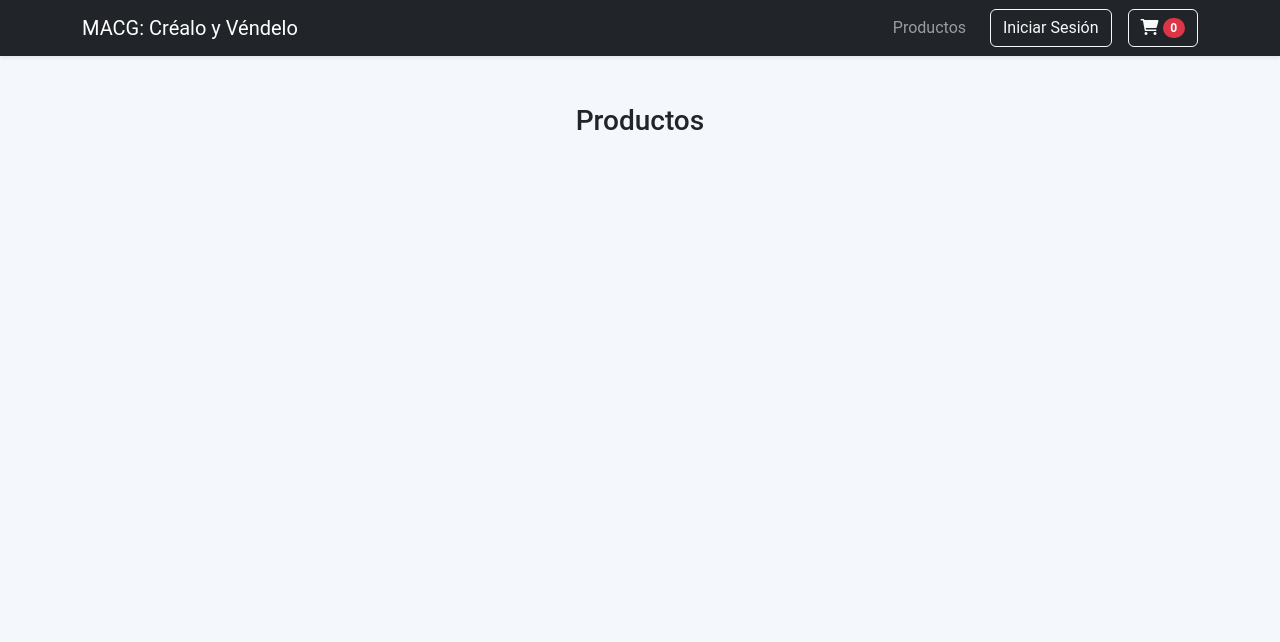
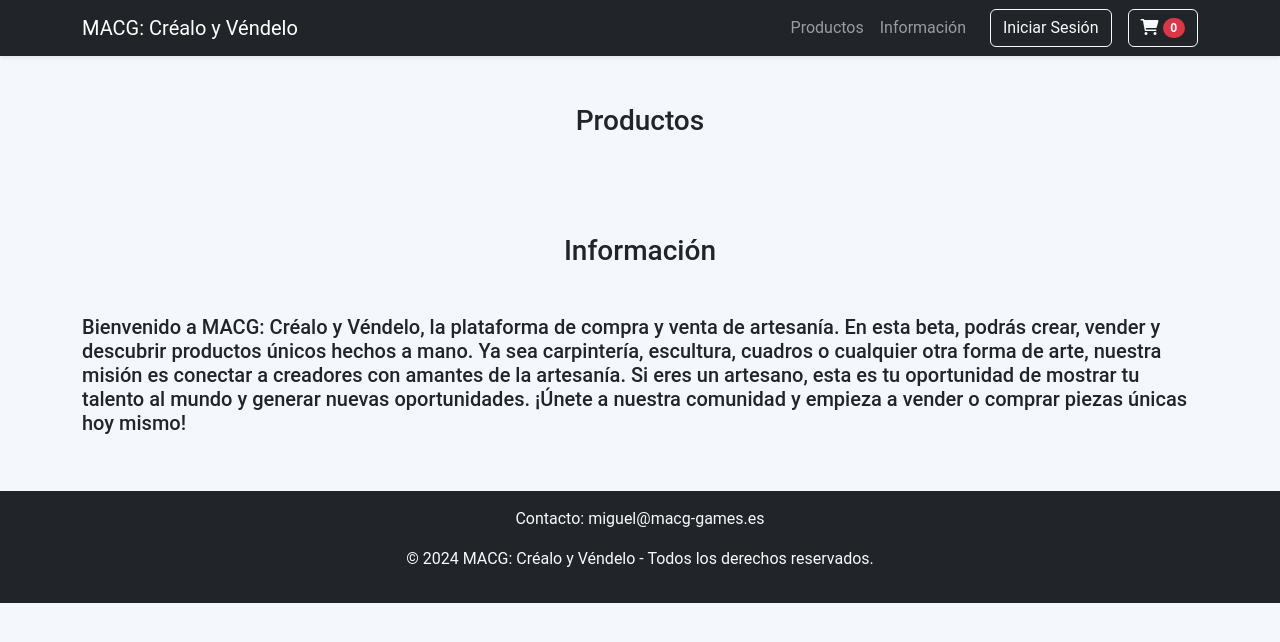
Before and after one commit to FantasmaMacg/final-Individual, a website built with Parcel: page front/src/index.html in a window 1280 px wide. Built offline with nearby package versions, Linux system fonts and the light colour scheme; files whose address does not match are found by name.

Commit message:
MACG: Créalo y Véndelo Ver 1.0.1

```diff
--- a/front/src/index.html
+++ b/front/src/index.html
@@ -21,6 +21,9 @@
                 <ul class="navbar-nav ms-auto">
                     <li class="nav-item">
                         <a class="nav-link" href="#productos">Productos</a>
+                    </li>
+                    <li class="nav-item">
+                        <a class="nav-link" href="#información">Información</a>
                     </li>
                     <li class="nav-item" id="gerente-nav" style="display: none;">
                         <a class="nav-link" href="#gerente-section">Panel Gerente</a>
@@ -200,6 +203,24 @@
         </div>
     </div>
 
+    <div id="información" class="container mt-5">
+        <h3 class="my-5 text-center">Información</h3>
+        <div class="row" id="productos-lista">
+
+            <h5 class="text">Bienvenido a MACG: Créalo y Véndelo, la plataforma de compra y venta de artesanía. En esta beta, podrás crear, vender y descubrir productos únicos hechos a mano. Ya sea carpintería, escultura, cuadros o cualquier otra forma de arte, nuestra misión es conectar a creadores con amantes de la artesanía. Si eres un artesano, esta es tu oportunidad de mostrar tu talento al mundo y generar nuevas oportunidades. ¡Únete a nuestra comunidad y empieza a vender o comprar piezas únicas hoy mismo!</h5>
+
+
+
+        </div>
+    </div>
+    <footer class="bg-dark text-light text-center py-3 mt-5">
+        <div class="container">
+            <p>Contacto: miguel@macg-games.es</p>
+            <p>&copy; 2024 MACG: Créalo y Véndelo - Todos los derechos reservados.</p>
+        </div>
+    </footer>
+
+
     <script src="https://cdn.jsdelivr.net/npm/@popperjs/core@2.11.6/dist/umd/popper.min.js"></script>
     <script src="https://cdn.jsdelivr.net/npm/bootstrap@5.3.0-alpha1/dist/js/bootstrap.min.js"></script>
     <script src="/node_modules/jquery/dist/jquery.min.js"></script>
```
